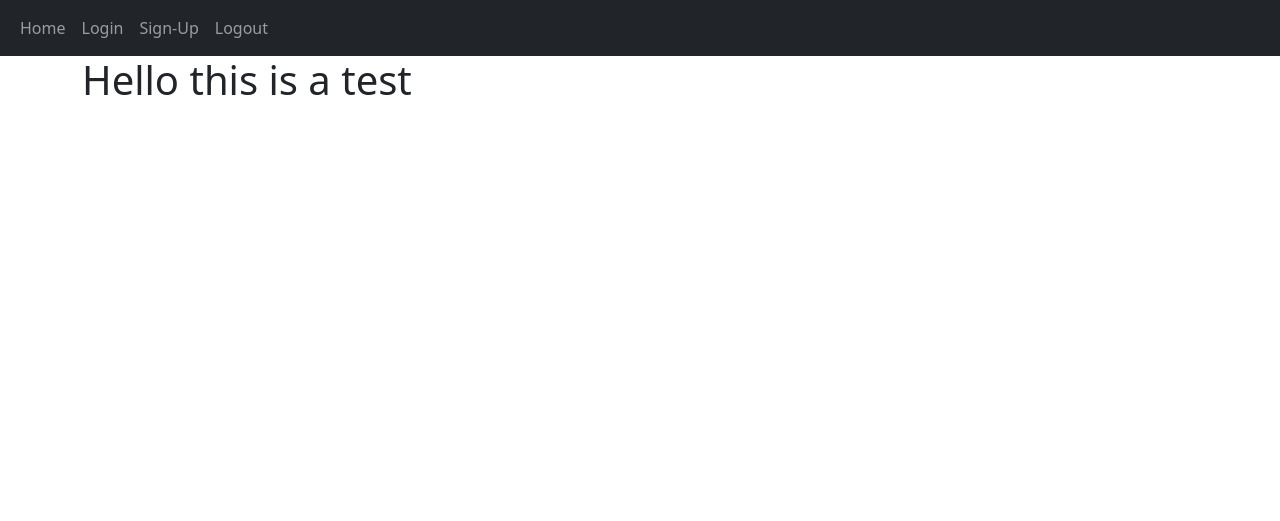
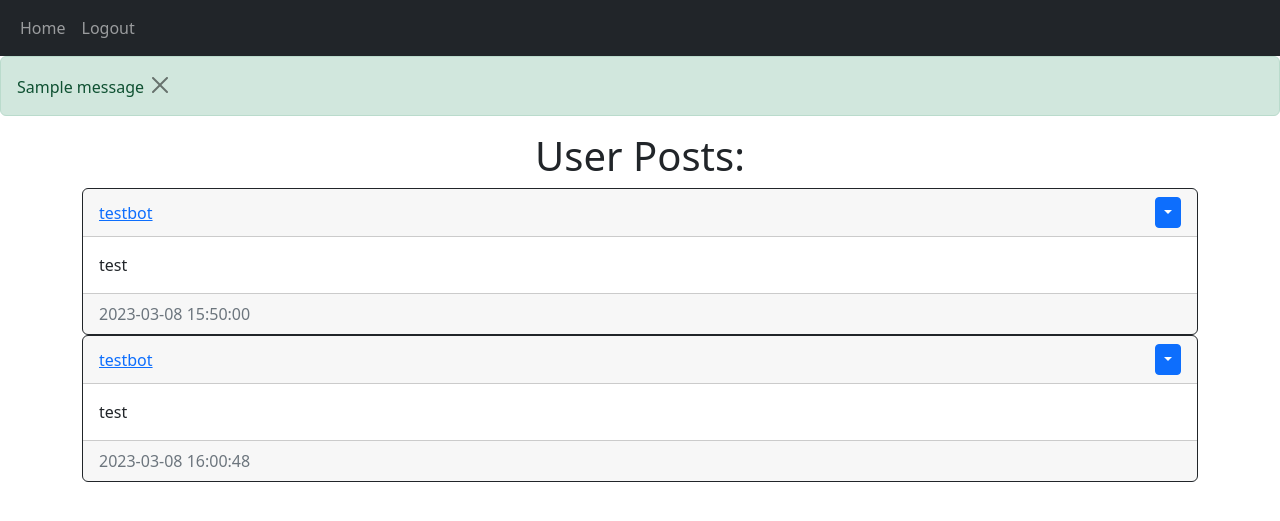
Before and after one commit to brodie-watson/Flask-Blog, a Flask app: page / in a window 1280 px wide. Shown: the top 521 px of the page. Run offline with Flask 2, Linux system fonts and the light colour scheme; a user stored in the database is signed in; data comes from the database, SQL or seed files in the repository; both versions use the stored data as it was after the commit; one stand-in notice (Sample message) is shown.

Commit message:
Add create post form, add display page for posts

```diff
--- a/website/__init__.py
+++ b/website/__init__.py
@@ -18,7 +18,7 @@ def create_app():
     app.register_blueprint(views, url_prefix='/')
     app.register_blueprint(auth, url_prefix='/')
 
-    from .models import User
+    from .models import User, Post
 
     with app.app_context():
         db.create_all()
--- a/website/templates/base.html
+++ b/website/templates/base.html
@@ -22,16 +22,35 @@
         <div class="collapse navbar-collapse" id="navbar">
           <div class="navbar-nav">
             <a class="nav-item nav-link" href="/home">Home</a>
+            {% if user.is_authenticated %}
+            <a class="nav-item nav-link" href="/logout">Logout</a>
+            {% else %}
+            <a class="nav-item nav-link" href="/sign-up">Sign-Up</a>
             <a class="nav-item nav-link" href="/login">Login</a>
-            <a class="nav-item nav-link" href="/sign-up">Sign-Up</a>
-            <a class="nav-item nav-link" href="/logout">Logout</a>
-
+            {% endif %}
           </div>
         </div>
       </div>
     </nav>
 
-
+    {% with messages = get_flashed_messages(with_categories=True)%}
+    {% if messages %}
+      {% for category, message in messages %}
+      {% if category == 'error' %}
+      <div class="alert alert-danger alert-dismissable fade-show" role="alert">
+        {{ message }}
+        <button class="btn-close" type="button" data-bs-dismiss="alert"></button>
+      </div>
+      {% endif %}
+      {% if category == 'success' %}
+      <div class="alert alert-success alert-dismissable fade-show" role="alert">
+        {{ message }}
+        <button class="btn-close" type="button" data-bs-dismiss="alert"></button>
+      </div>
+      {% endif %}
+      {% endfor %}
+    {% endif %}
+    {% endwith %}
     <div class="container">
       {% block content %}
       {% endblock %}
--- a/website/templates/home.html
+++ b/website/templates/home.html
@@ -5,5 +5,33 @@ Home
 {% endblock %}
 
 {% block content%}
-<h1>Hello this is a test</h1>
+<h1 align="center">User Posts:</h1>
+<div id="posts">
+    {% for post in posts %}
+    <div class="card border-dark">
+        <div class="card-header d-flex justify-content-between align-items-center">
+            <a href="/posts/{{post.user.username}}">{{post.user.username}}</a>
+            <div class="btn-group">
+                <button
+                type="button"
+                class="btn btn-sm btn-primary dropdown-toggle"
+                data-bs-toggle="dropdown"
+                ></button>
+                <ul class="dropdown-menu">
+                    <li><a href="" class="dropdown-item">Delete</a></li>
+                </ul>
+            </div>
+        </div>
+        <div class="card-body">
+            <div class="card-text">
+                {{post.text}}
+            </div>
+        </div>
+        <div class="card-footer text-muted">
+            {{post.date_created}}
+        </div>
+    </div>
+    {% endfor%}
+</div>
+
 {% endblock %}
--- a/website/views.py
+++ b/website/views.py
@@ -1,8 +1,32 @@
-from flask import Blueprint, render_template
+from flask import Blueprint, render_template, request, flash, redirect, url_for
+from flask_login import login_required, current_user
+from .models import Post
+from . import db
 
 views = Blueprint('views', __name__)
 
 @views.route('/')
 @views.route('/home')
+@login_required
 def home():
-    return render_template('home.html')
+    posts = Post.query.all()
+    return render_template('home.html', user=current_user, posts=posts)
+
+
+@views.route('/create-post', methods=['GET', 'POST'])
+@login_required
+def create_post():
+    if request.method == 'POST':
+        text = request.form.get('text')
+
+        if not text:
+            flash('Post cannot be empty!', category='error')
+
+        else:
+            post = Post(text=text, author=current_user.id)
+            db.session.add(post)
+            db.session.commit()
+            flash('Post created!', category='success')
+            return redirect(url_for('views.home'))
+
+    return render_template('create_post.html', user=current_user)
```
Also changed, not shown: website/auth.py (+8 -4 lines), website/models.py (+7 -0 lines), website/templates/create_post.html (+9 -1 lines), instance/database.db.
